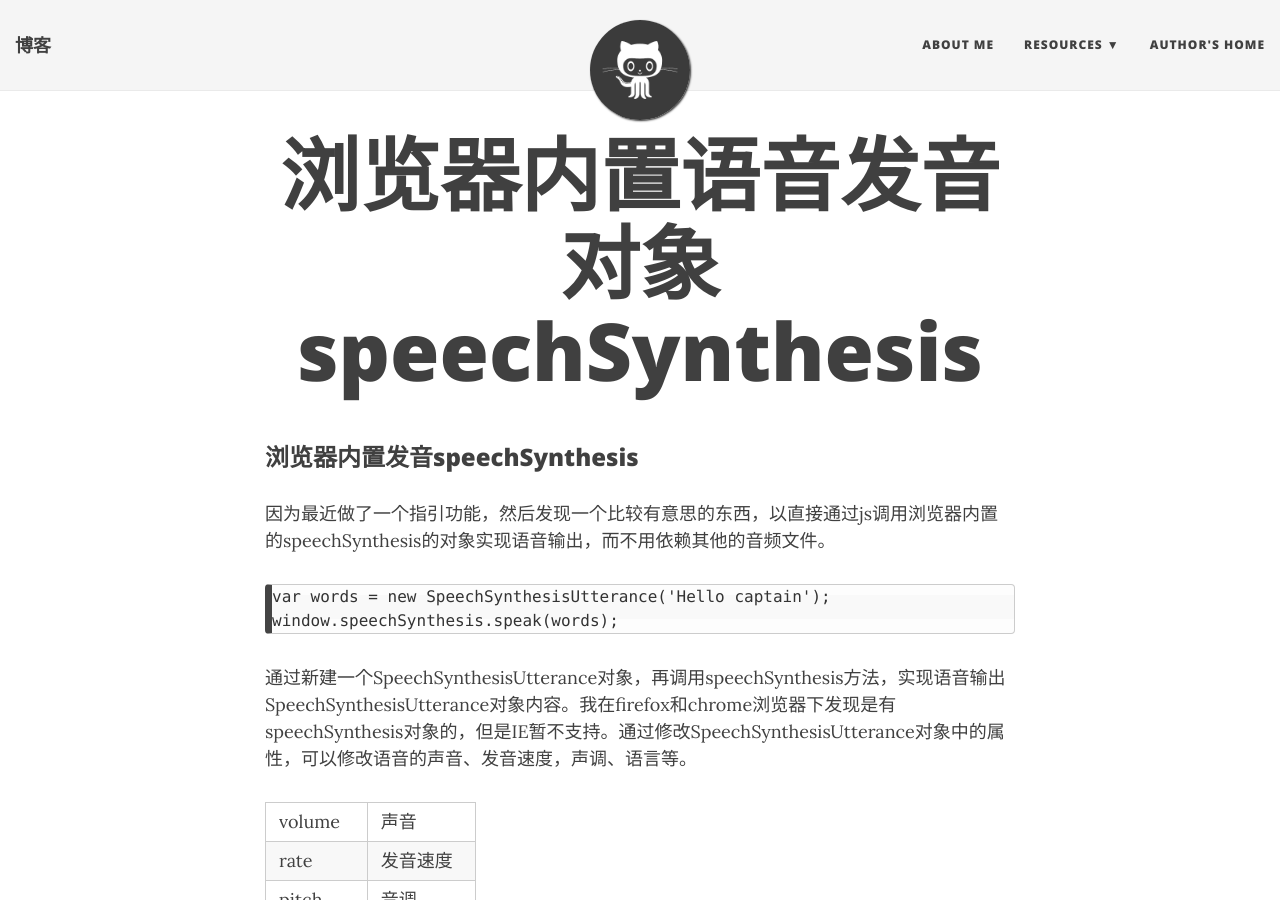
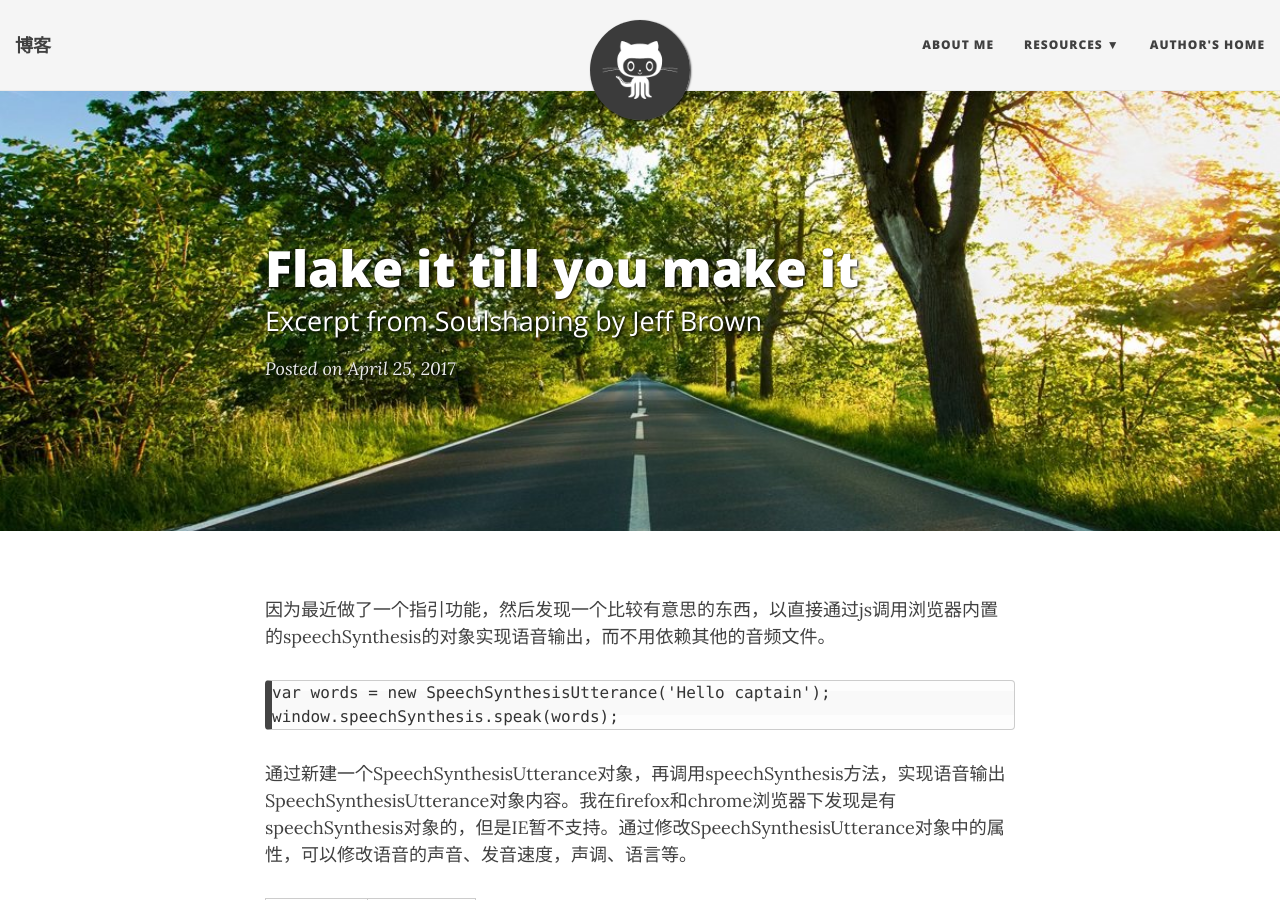
Before and after one commit to dandanbu3/dandanbu3.github.io, a Jekyll site: the page built from _posts/2017-04-25-浏览器内置语音-speechSynthesis.md, in a window 1280 px wide and 900 px high. Built offline with Jekyll 4.4.1, drawn with Linux system fonts in a browser that asks for light colours; nearby versions of some CDN libraries.

Commit message:
博客格式

```diff
--- a/_posts/2017-04-25-浏览器内置语音-speechSynthesis.md
+++ b/_posts/2017-04-25-浏览器内置语音-speechSynthesis.md
@@ -1,9 +1,10 @@
 ---
-layout: page
-title: 浏览器内置语音发音对象speechSynthesis
+layout: post
+title: Flake it till you make it
+subtitle: Excerpt from Soulshaping by Jeff Brown
+bigimg: /img/path.jpg
 ---
 
-### 浏览器内置发音speechSynthesis
 
 因为最近做了一个指引功能，然后发现一个比较有意思的东西，以直接通过js调用浏览器内置的speechSynthesis的对象实现语音输出，而不用依赖其他的音频文件。
 
```
Also changed, not shown: _posts/2017-04-24-let-闭包问题.md (+2 -2 lines).
